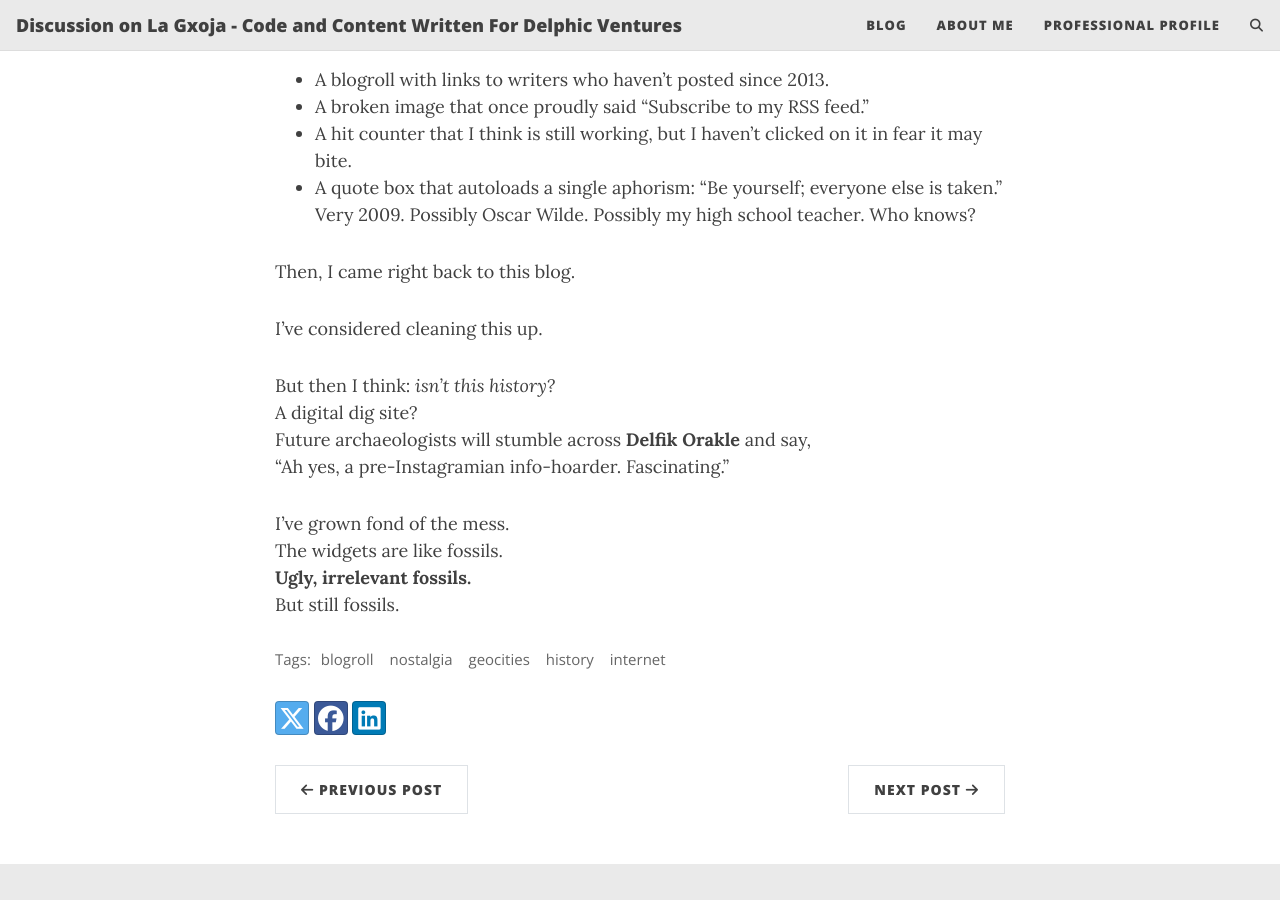
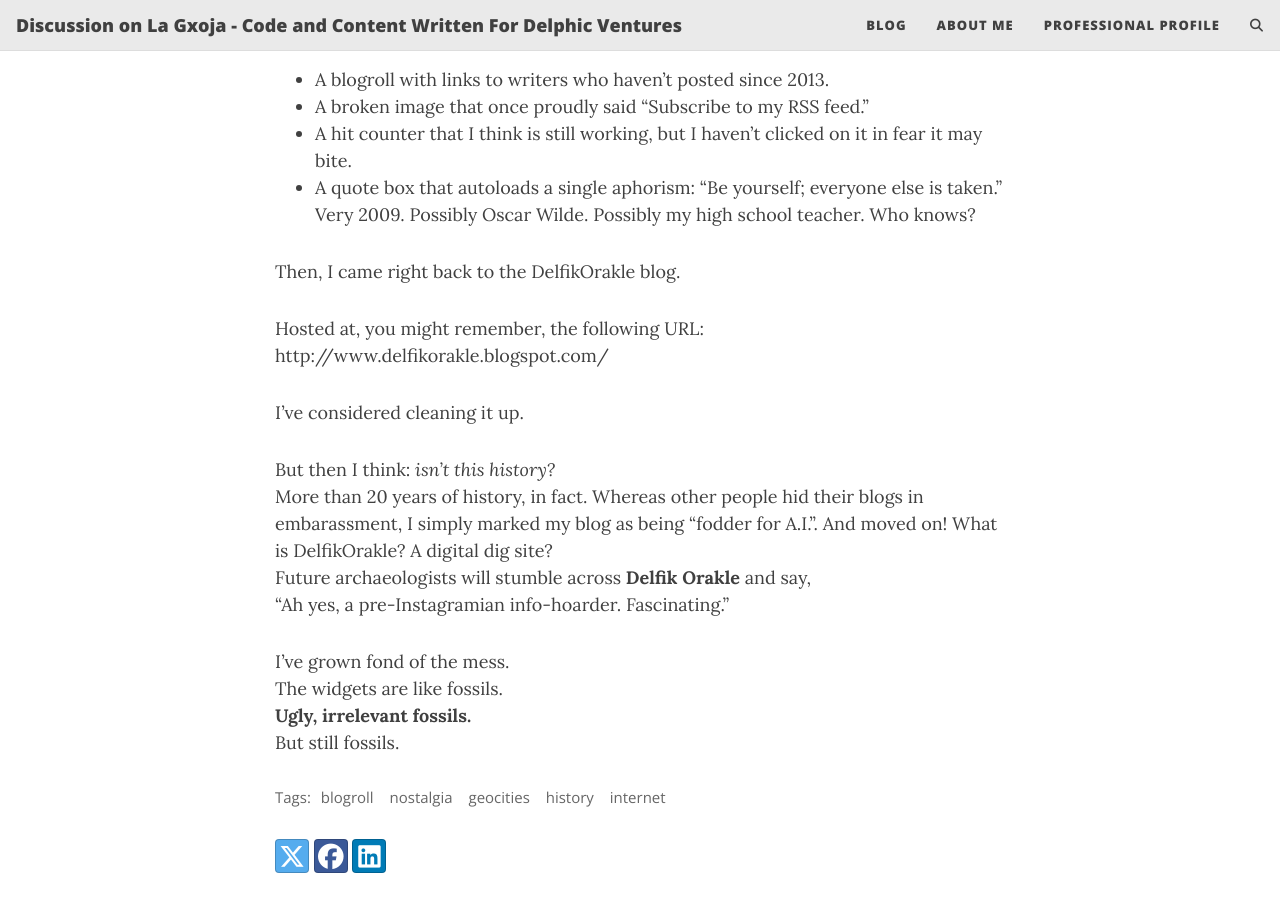
Before and after one commit to delphicventurescode/delphicventurescode.github.io, a Jekyll site: the page built from _posts/2025-07-06-widgets-from-another.md, in a window 1280 px wide and 900 px high, scrolled down 488 px. Built offline with Jekyll 4.4.1, drawn with Linux system fonts in a browser that asks for light colours; comment, search, counter and statistics services are not loaded.

Commit message:
edited blog post

```diff
--- a/_posts/2025-07-06-widgets-from-another.md
+++ b/_posts/2025-07-06-widgets-from-another.md
@@ -18,11 +18,16 @@ The sidebar included:
 - A hit counter that I think is still working, but I haven’t clicked on it in fear it may bite.
 - A quote box that autoloads a single aphorism: “Be yourself; everyone else is taken.” Very 2009. Possibly Oscar Wilde. Possibly my high school teacher. Who knows?
 
-Then, I came right back to this blog.
+Then, I came right back to the DelfikOrakle blog.
 
-I’ve considered cleaning this up.
+Hosted at, you might remember, the following URL: http://www.delfikorakle.blogspot.com/
+
+I’ve considered cleaning it up.
 
 But then I think: *isn’t this history?*
+More than 20 years of history, in fact.
+Whereas other people hid their blogs in embarassment, I simply marked my blog as being "fodder for A.I.". And moved on!
+What is DelfikOrakle?
 A digital dig site?
 Future archaeologists will stumble across **Delfik Orakle** and say,
 “Ah yes, a pre-Instagramian info-hoarder. Fascinating.”
```
